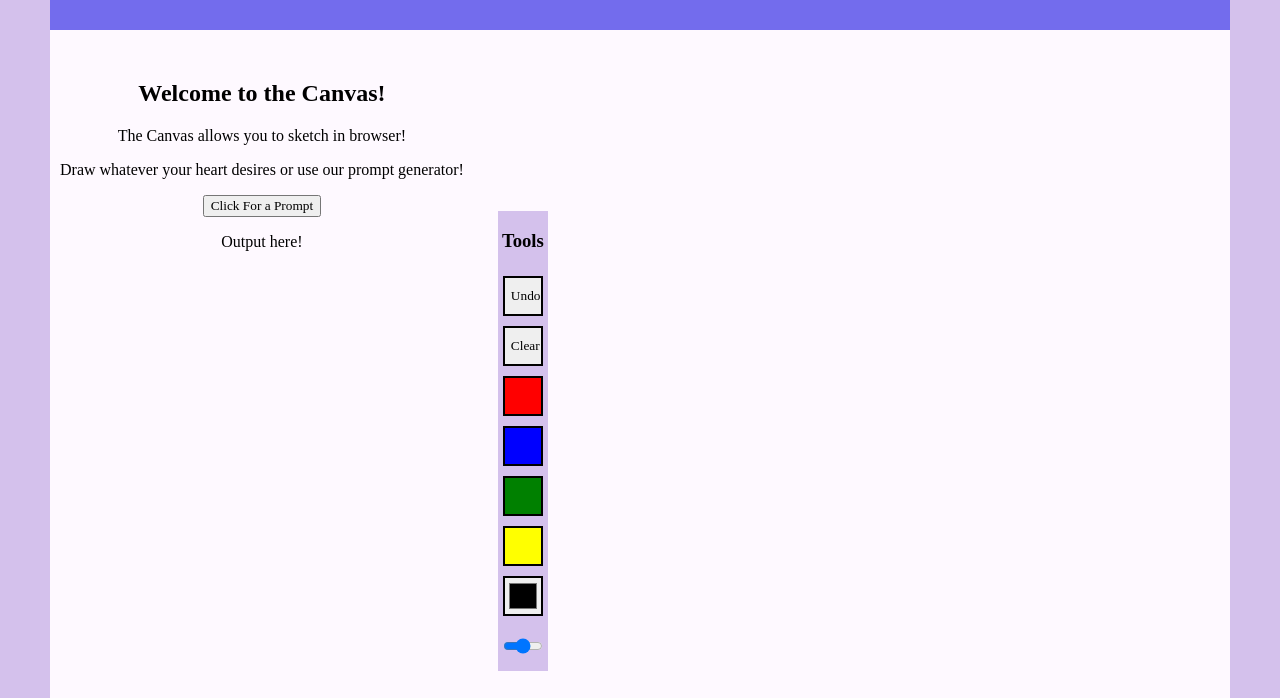
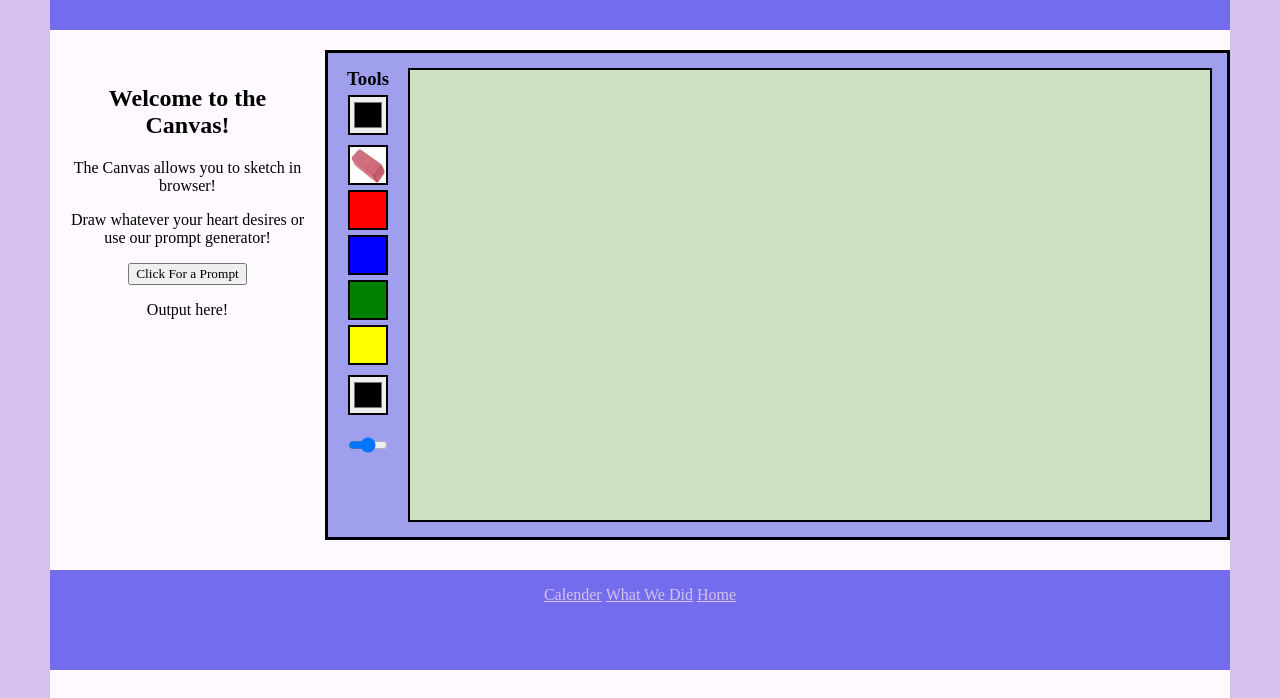
Before and after one commit to aepley0844/WebDevelopmentFinalProject, a plain HTML site: page canvas.html in a window 1280 px wide. Shown: the part 70-768 px from the top of the page. Drawn offline with Linux system fonts and the light colour scheme.

Commit message:
added fill and eraser

```diff
--- a/canvas.html
+++ b/canvas.html
@@ -11,7 +11,7 @@
       <h1>Canvas</h1>
     </header>
     <section>
-      <div class="iBlock">
+      <div id="promptGen">
         <h2>Welcome to the Canvas!</h2>
         <p>The Canvas allows you to sketch in browser!</p>
         <p>Draw whatever your heart desires or use our prompt generator!</p>
@@ -20,27 +20,47 @@
           <p id="promptOutput">Output here!</p>
         </div>
       </div>
-
-      <div class="iBlock">
+      <div id="canvasAndTools">
+        <div>
           <div class="tools">
             <h3>Tools</h3>
-          <button type="button" class="button">Undo</button>
-          <button type="button" class="button">Clear</button>
+            <div>
+              <!--<img
+                height="36px"
+                width="36px"
+                src="images/Bucket.png"
+                alt="this is a paint bucket"
+              /> -->
+              <input id="paintBucket" type="color" />
+            </div>
+            <div class="color-field" id="eraser">
+              <img
+                width="36px"
+                height="36px"
+                src="images/Eraser.png"
+                alt="eraser"
+              />
+            </div>
             <div class="color-field" id="Cred" style="background: red"></div>
             <div class="color-field" id="Cblue" style="background: blue"></div>
-          <div class="color-field" id="Cgreen" style="background: green"></div>
+            <div
+              class="color-field"
+              id="Cgreen"
+              style="background: green"
+            ></div>
             <div
               class="color-field"
               id="Cyellow"
               style="background: yellow"
             ></div>
-          <input type="color" id="colorPicker" />
-          <input type="range" min="1" max="100" id="penSize" />
+            <div><input type="color" id="colorPicker" /></div>
+            <div><input type="range" min="1" max="30" id="penSize" /></div>
           </div>
         </div>
 
-      <div class="iBlock">
-        <canvas id="canvas" width="800" height="400"></canvas>
+        <div>
+          <canvas id="canvas" width="800" height="450"></canvas>
+        </div>
       </div>
     </section>
     <footer>
--- a/canvasScript.js
+++ b/canvasScript.js
@@ -7,19 +7,20 @@ let modifiers = ["riding the subway", "throwing a tantrum", "teaching a lecture"
     outputLocation.textContent = currentNoun + " " + currentModifier;
 }
 
-//using
+
 function canvasStuff(){
 
 //establishing variables
 let draw_color = "black"
-let draw_width = "2"
+let draw_width = "15"
 let is_drawing = false;
 
 let canvas = document.getElementById("canvas");
 
 //setting canvas context
 let context = canvas.getContext("2d");
-context.fillStyle = "white";
+let canvasColor = "#cce2c1"
+context.fillStyle = canvasColor;
 context.fillRect(0,0, canvas.width, canvas.height);
 
 //selecting which color to draw with
@@ -27,7 +28,8 @@ let CRed = document.getElementById("Cred");
 let CBlue = document.getElementById("Cblue");
 let CGreen = document.getElementById("Cgreen");
 let CYellow = document.getElementById("Cyellow");
-let CInput = document.getElementById("colorPicker")
+let CInput = document.getElementById("colorPicker");
+let eraser = document.getElementById("eraser");
 CRed.addEventListener("click", function(){
     draw_color = "red";})
 CBlue.addEventListener("click", function(){
@@ -38,6 +40,9 @@ CYellow.addEventListener("click", function(){
     draw_color = "yellow";})
 CInput.addEventListener("input", function(){
     draw_color = CInput.value;
+})
+eraser.addEventListener("click", function(){
+    draw_color = canvasColor;
 })
 //setting brush size
 let BSize = document.getElementById("penSize");
@@ -83,4 +88,12 @@ function stop(event){
     event.preventDefault();
 }
 
+//clearing the canvas
+let paintBucket = document.getElementById("paintBucket");
+paintBucket.addEventListener("input", function(){
+    canvasColor = paintBucket.value
+    context.fillStyle = canvasColor;
+context.fillRect(0,0, canvas.width, canvas.height);
+})
+
 }
--- a/style.css
+++ b/style.css
@@ -54,6 +54,9 @@ header {
   color: "white";
   margin-top: 0;
   height: 100px;
+}
+
+header {
   margin-bottom: 20px;
 }
 
@@ -65,55 +68,6 @@ h1 {
   color: #f2dfd7;
   margin-top: 0;
   padding-top: 30px;
-}
-
-/* Calender */
-
-.monChan {
-  margin: auto;
-  text-align: center;
-}
-
-.leftBut {
-  margin-right: 60px;
-}
-
-.rightBut {
-  margin-left: 60px;
-}
-
-table,
-td,
-th {
-  border: solid 1px black;
-  border-collapse: collapse;
-}
-
-td,
-th {
-  padding: 0.5em;
-}
-
-table {
-  margin-left: auto;
-  margin-right: auto;
-}
-
-th {
-  background-color: #9f9fed;
-}
-
-td {
-  background-color: #ffffff;
-}
-
-whatwedid {
-  text-align: center;
-}
-
-thiswebsite {
-  margin-left: 50px;
-  margin-right: 50px;
 }
 
 /* toolbar stuff */
@@ -128,17 +82,34 @@ thiswebsite {
   align-self: center;
   margin: 5px;
 }
-.tools {
-  display: inline-flex;
-  justify-content: top;
-  flex-direction: column;
-  margin-top: 50px;
-  background-color: #d4c1ec;
+
+.tools div {
+  margin: auto;
 }
 canvas {
   border: 2px solid black;
   cursor: pointer;
+  margin-left: 15px;
 }
-section div {
-  margin: 10px;
+
+section {
+  display: flex;
+  flex-direction: row;
 }
+section h3 {
+  padding: 0px;
+  margin: 0px;
+}
+
+#canvasAndTools {
+  border: 3px solid black;
+  padding: 15px;
+  display: flex;
+  flex-direction: row;
+  margin-bottom: 30px;
+  background-color: #9f9fed;
+}
+
+#promptGen {
+  margin: 15px;
+}
```
Also changed, not shown: images/Bucket.png (added), images/Eraser.png (added). Lines whose indentation alone changed are shown as unchanged.
